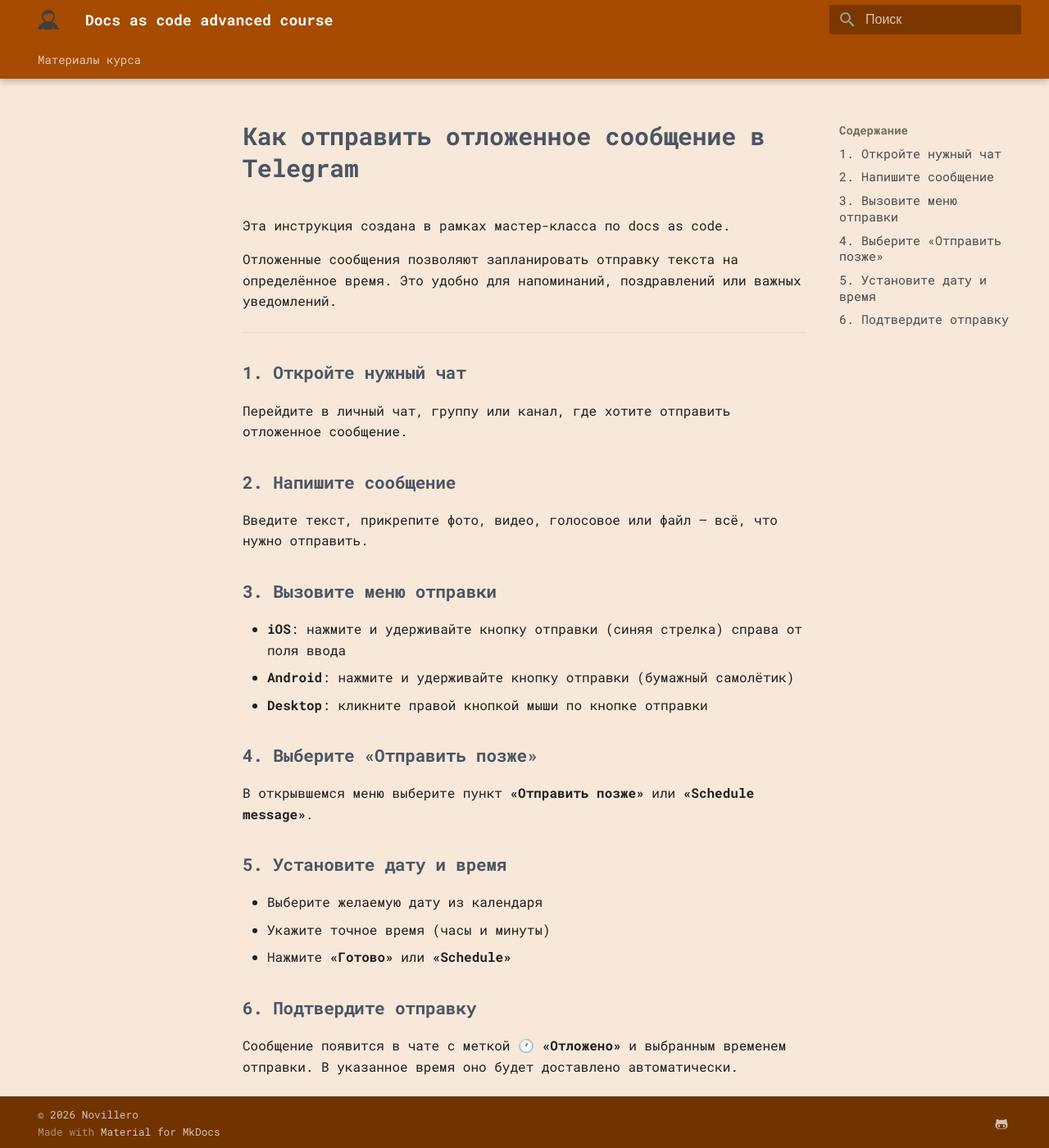
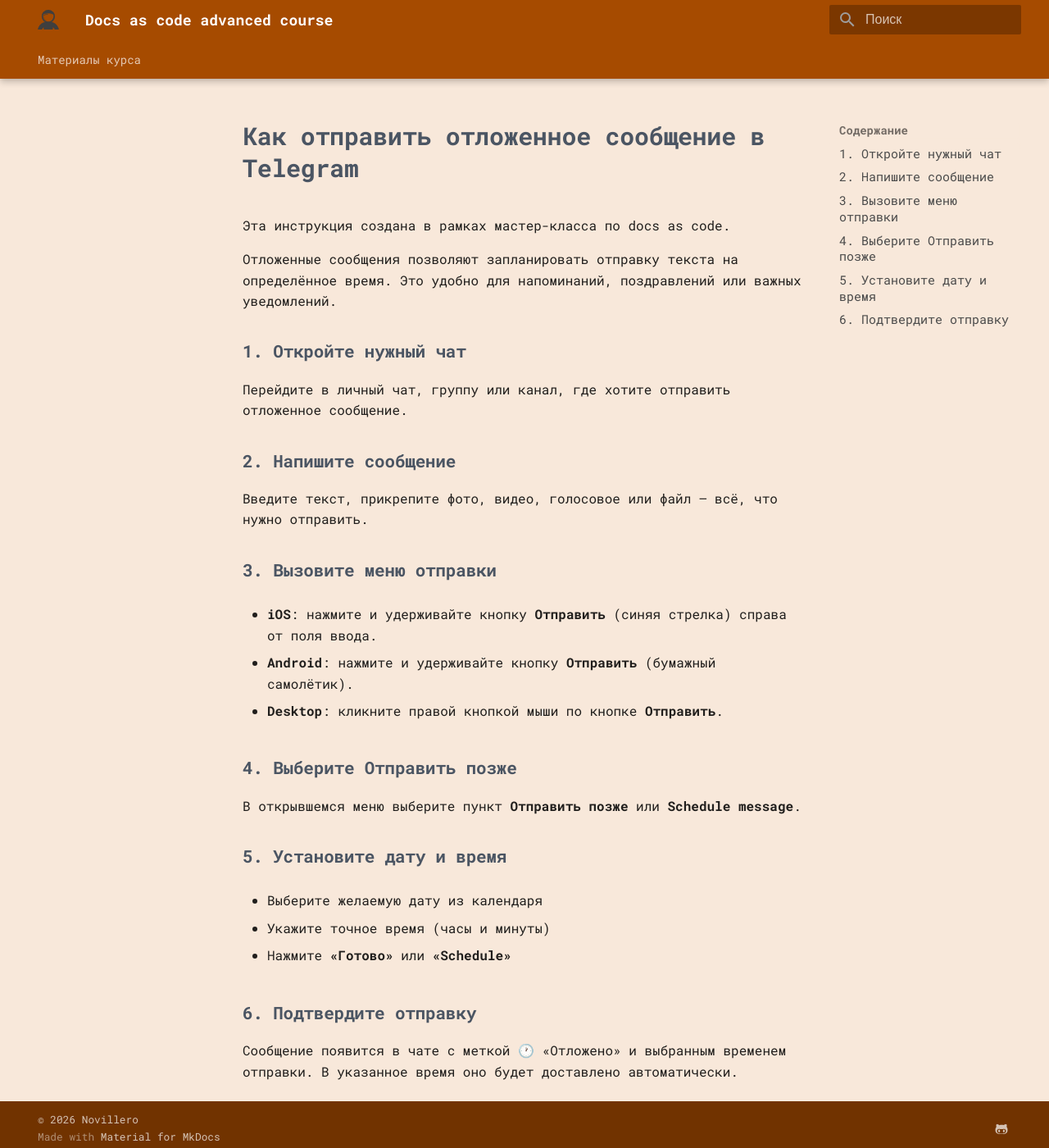
Before and after one commit to novillero/dac-adv-2, an MkDocs documentation site: the page built from docs/instructions/maxsyutkin-instruction.md, in a window 1280 px wide and 1400 px high. Shown: the whole window at 82% size. Built offline with MkDocs 1.6.1 and Material for MkDocs 9.7.7, drawn with Linux system fonts in a browser that asks for light colours; some web fonts are replaced.

Commit message:
fixed the formatting according to the styleguide and reviewer's comments

```diff
--- a/docs/instructions/maxsyutkin-instruction.md
+++ b/docs/instructions/maxsyutkin-instruction.md
@@ -4,26 +4,34 @@
 
 Отложенные сообщения позволяют запланировать отправку текста на определённое время. Это удобно для напоминаний, поздравлений или важных уведомлений.
 
----
+### 1. Откройте нужный чат
 
-### 1. Откройте нужный чат
 Перейдите в личный чат, группу или канал, где хотите отправить отложенное сообщение.
 
 ### 2. Напишите сообщение
+
 Введите текст, прикрепите фото, видео, голосовое или файл – всё, что нужно отправить.
 
 ### 3. Вызовите меню отправки
-- **iOS**: нажмите и удерживайте кнопку отправки (синяя стрелка) справа от поля ввода
-- **Android**: нажмите и удерживайте кнопку отправки (бумажный самолётик)
-- **Desktop**: кликните правой кнопкой мыши по кнопке отправки
 
-### 4. Выберите «Отправить позже»
-В открывшемся меню выберите пункт **«Отправить позже»** или **«Schedule message»**.
+- **iOS**: нажмите и удерживайте кнопку **Отправить** (синяя стрелка) справа от поля ввода.
+
+- **Android**: нажмите и удерживайте кнопку **Отправить** (бумажный самолётик).
+
+- **Desktop**: кликните правой кнопкой мыши по кнопке **Отправить**.
+
+### 4. Выберите **Отправить позже**
+
+В открывшемся меню выберите пункт **Отправить позже** или **Schedule message**.
 
 ### 5. Установите дату и время
+
 - Выберите желаемую дату из календаря
+
 - Укажите точное время (часы и минуты)
+
 - Нажмите **«Готово»** или **«Schedule»**
 
 ### 6. Подтвердите отправку
-Сообщение появится в чате с меткой 🕐 **«Отложено»** и выбранным временем отправки. В указанное время оно будет доставлено автоматически.
+
+Сообщение появится в чате с меткой 🕐 «Отложено» и выбранным временем отправки. В указанное время оно будет доставлено автоматически.
```
